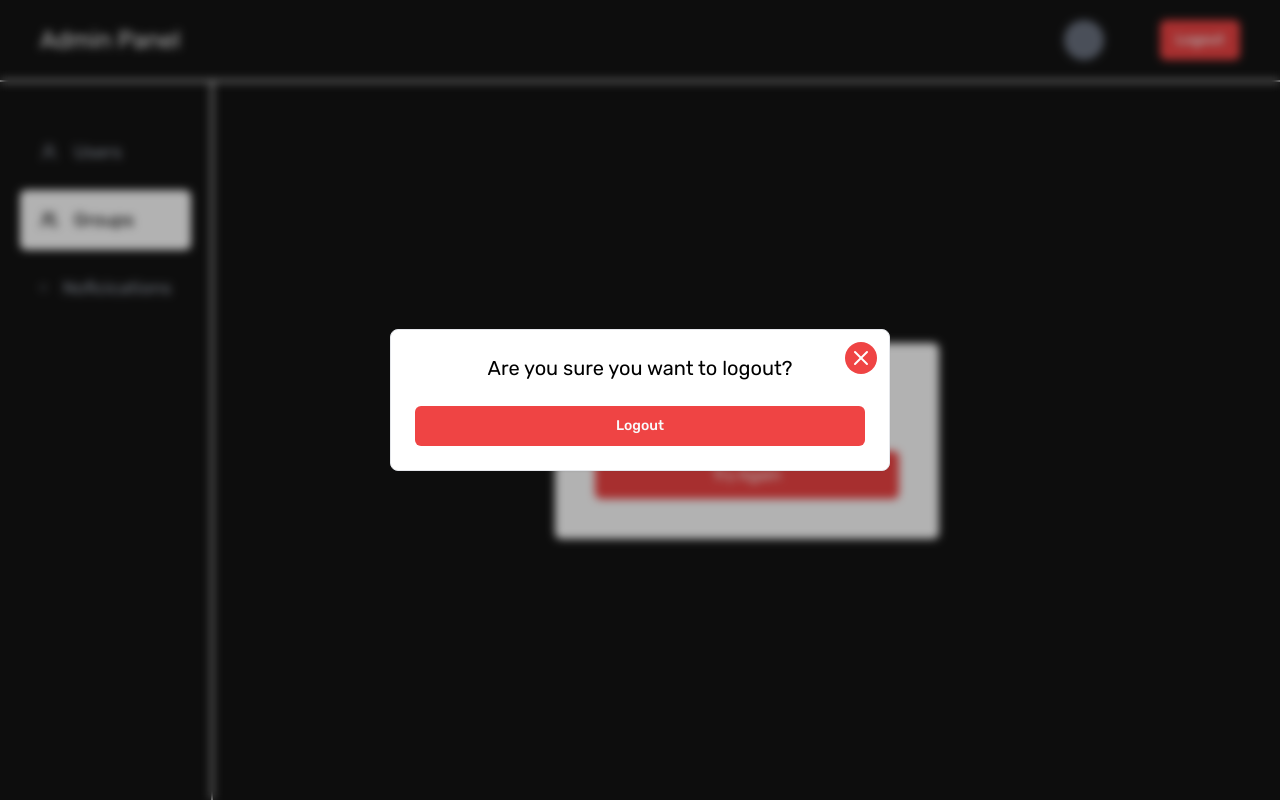
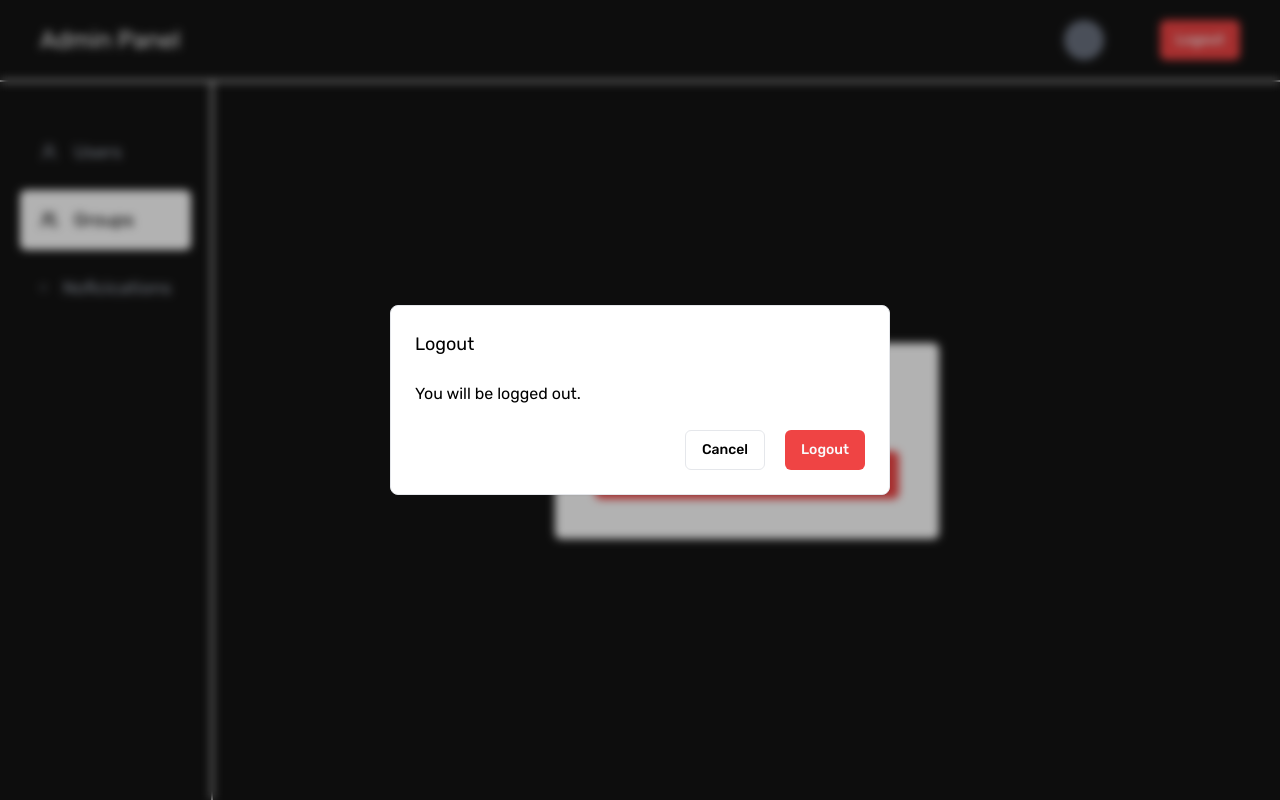
Before and after one commit to ZeBolHD/schedule-telegram-admin-panel, a Next.js app: page /dashboard/groups in a window 1280 px wide. Both pictures are taken after a click on the button "Logout". Built offline with nearby package versions, Linux system fonts and the light colour scheme; no server answers.

Commit message:
edited modal

```diff
--- a/src/app/dashboard/components/Profile.tsx
+++ b/src/app/dashboard/components/Profile.tsx
@@ -40,18 +40,30 @@
         </Button>
       </div>
       <Modal isOpen={isModalOpen} onClose={toggleModal}>
-        <CardHeader className="text-center">
-          <h3 className="text-xl">Are you sure you want to logout?</h3>
+        <CardHeader>
+          <h3 className="text-lg">Logout</h3>
         </CardHeader>
+        <CardContent>
+          <p className="text-md">You will be logged out.</p>
+        </CardContent>
         <CardFooter>
+          <div className="w-full flex justify-end">
             <Button
               type="button"
-            className="w-full"
+              variant={"outline"}
+              onClick={toggleModal}
+              className="mr-5"
+            >
+              Cancel
+            </Button>
+            <Button
+              type="button"
               variant={"destructive"}
               onClick={handleSignOut}
             >
               Logout
             </Button>
+          </div>
         </CardFooter>
       </Modal>
     </>
--- a/src/components/Modal.tsx
+++ b/src/components/Modal.tsx
@@ -31,17 +31,7 @@
     bg-black bg-opacity-30 backdrop-blur-sm z-10"
       onClick={onClickModal}
     >
-      <Card className="absolute  w-[500px] text-black z-50">
-        <button
-          className="absolute top-3 right-3 w-8 h-8 flex items-center justify-center
-        text-white text-xl bg-red-500 rounded-full"
-          type="button"
-          onClick={onClose}
-        >
-          <X color="white" />
-        </button>
-        {children}
-      </Card>
+      <Card className="absolute  w-[500px] text-black z-50">{children}</Card>
     </div>,
     portal!
   );
--- a/src/components/Statistic.tsx
+++ /dev/null
@@ -1,30 +0,0 @@
-export type StatisticItem = {
-  label: string;
-  data: number;
-};
-
-interface StatisticProps {
-  statisticList: StatisticItem[];
-}
-
-const Statistic = ({ statisticList }: StatisticProps) => {
-  return (
-    <section>
-      <ul className="text-black text-xl grid gap-10 auto-cols-min grid-flow-col">
-        {statisticList.map((statistic) => (
-          <li
-            key={statistic.label}
-            className="w-60 px-4 py-5 flex items-center bg-white rounded-md"
-          >
-            <div className="w-full flex justify-between">
-              <p>{statistic.label}</p>
-              <p>{statistic.data}</p>
-            </div>
-          </li>
-        ))}
-      </ul>
-    </section>
-  );
-};
-
-export default Statistic;
```
Lines whose indentation alone changed are shown as unchanged.
